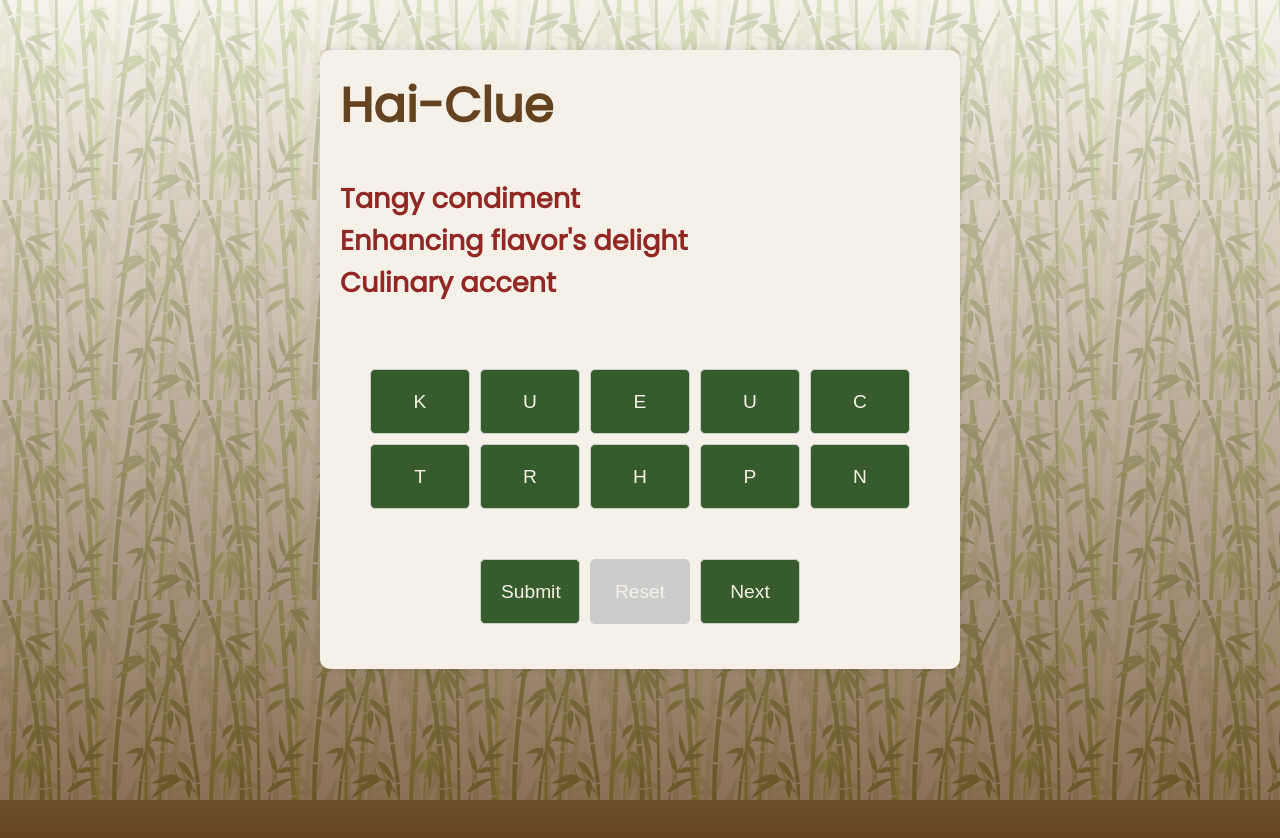
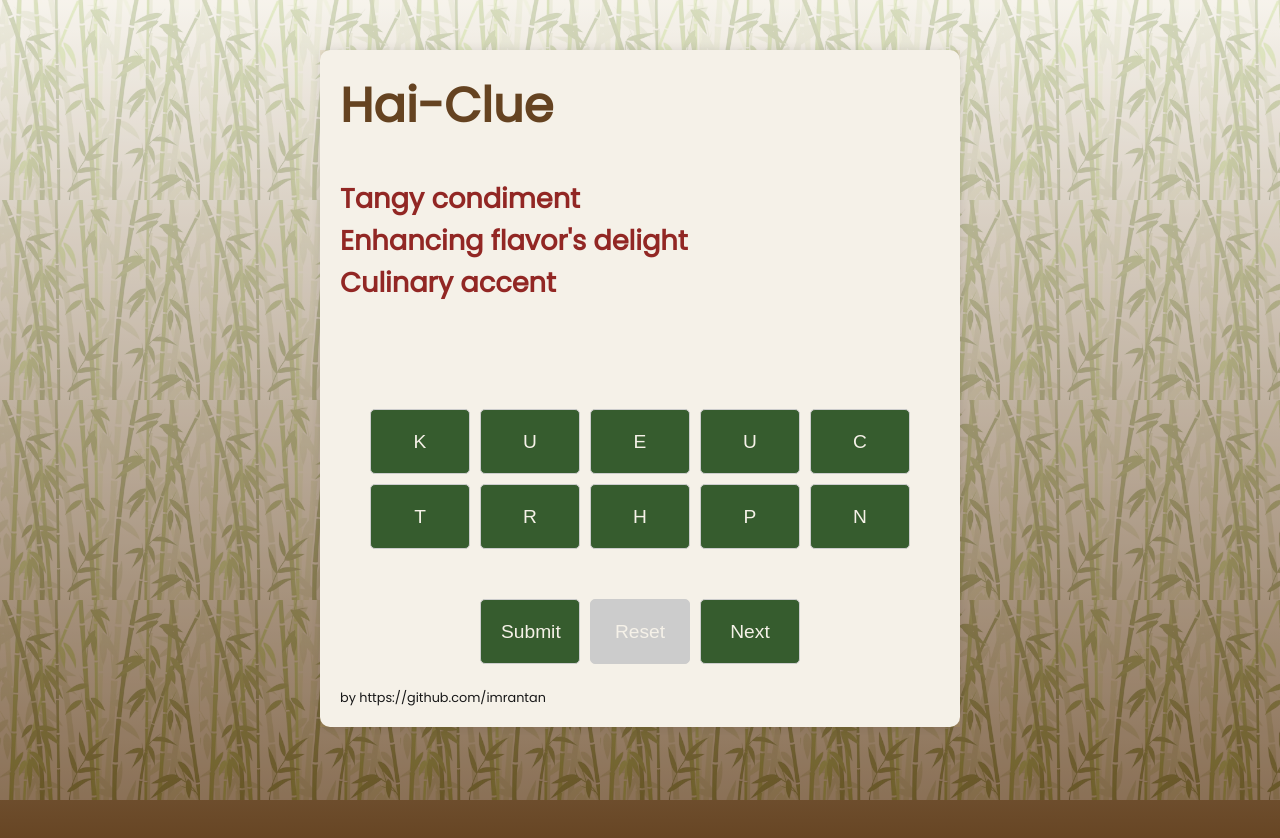
Before and after one commit to imrantan/hai-clue, a React (Vite) app: page / in a window 1280 px wide. Shown: the top 838 px of the page. Built offline with nearby package versions, Linux system fonts and the light colour scheme.

Commit message:
further modifications

```diff
--- a/package.json
+++ b/package.json
@@ -10,10 +10,8 @@
     "preview": "vite preview"
   },
   "dependencies": {
-    "leaflet": "^1.9.4",
     "react": "^18.2.0",
-    "react-dom": "^18.2.0",
-    "react-leaflet": "^4.2.1"
+    "react-dom": "^18.2.0"
   },
   "devDependencies": {
     "@types/react": "^18.2.66",
--- a/src/components/game/game.css
+++ b/src/components/game/game.css
@@ -53,9 +53,18 @@
   color: #922724;
 }
 
+.container h4 {
+  font-size: 0.5rem; /* Reduced font size for smaller screens */
+  font-weight: 100;
+  color: #181818;
+}
+
 @media (min-width: 768px) {
   .container h2 {
     font-size: 1.7rem; /* Increase font size for larger screens */
+  }
+  .container h4 {
+    font-size: 0.8rem; /* Increase font size for larger screens */
   }
 }
 
@@ -169,12 +178,32 @@
 .container .your-selection {
   display: flex;
   justify-content: center;
-  font-size: 1.2rem; /* Reduced font size for smaller screens */
+  font-weight: 500;
+  font-size: 2rem; /* Reduced font size for smaller screens */
   color: #922724;
   animation: fadeIn 1s ease;
 }
 
+.container .Result {
+  display: flex;
+  justify-content: center;
+  font-size: 1.2rem; /* Reduced font size for smaller screens */
+  color: #181818;
+  animation: fadeIn 1s ease;
+}
+
+.container .show-answer {
+  display: flex;
+  justify-content: center;
+  font-size: 1.2rem; /* Reduced font size for smaller screens */
+  color: #654321;
+  animation: fadeIn 1s ease;
+}
+
 @media (min-width: 768px) {
+  .container .your-selection {
+    font-size: 3rem; /* Increase font size for larger screens */
+  }
   .container .your-selection {
     font-size: 1.5rem; /* Increase font size for larger screens */
   }
--- a/src/components/game/game.jsx
+++ b/src/components/game/game.jsx
@@ -67,6 +67,12 @@ const Game = () => {
                 <strong></strong>
                 <span>{selectedLetters.join('')}</span>
             </div>
+            <div className='Result'>
+                {submittedAnswer && <p>{isCorrect ? 'Correct!' : 'Incorrect! Try again.'}</p>}
+            </div>
+            <div className='show-answer'>
+                {isCorrect && <p> Answer: {riddle.answer.toUpperCase()}</p>}
+            </div>
             <div className="letter-grid">
                 <div className="row">
                     {clickedButtons.slice(0, 5).map((button, index) => (
@@ -101,11 +107,7 @@ const Game = () => {
                 <button onClick={() => window.location.reload()}>Next</button>
                 {!isCorrect && submittedAnswer && <button onClick={resetSelection}>Try Again</button>}
             </div>
-            <div>
-                {submittedAnswer && <p>{isCorrect ? 'Correct!' : 'Incorrect! Try again.'}</p>}
-
-                {isCorrect && <p>Answer: {riddle.answer.toUpperCase()}</p>}
-            </div>
+            <h4>by https://github.com/imrantan</h4>
         </div>
     );
 }
--- a/src/index.css
+++ b/src/index.css
@@ -7,7 +7,7 @@
 body {
   min-height: 100vh;
   background-image: linear-gradient(#F5F1E8, #654321);
-  font-family: 'poppins', sans-serif;
+  font-family: 'poppins';
   position: relative;
 }
 
```
